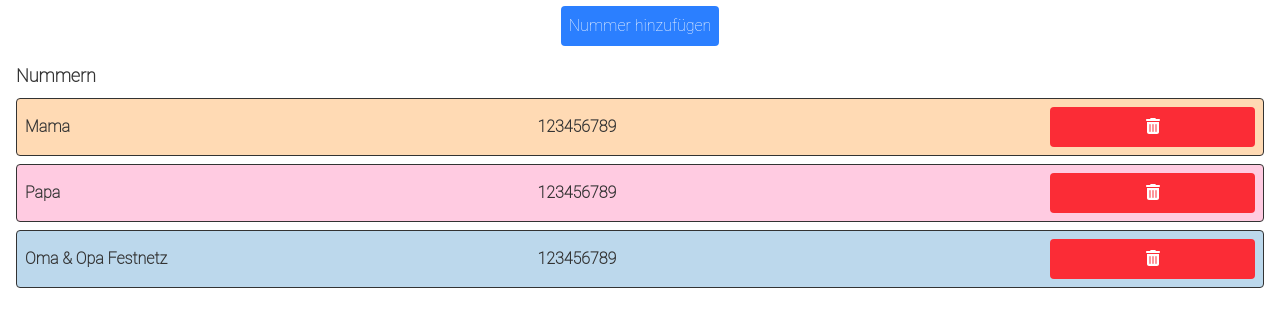
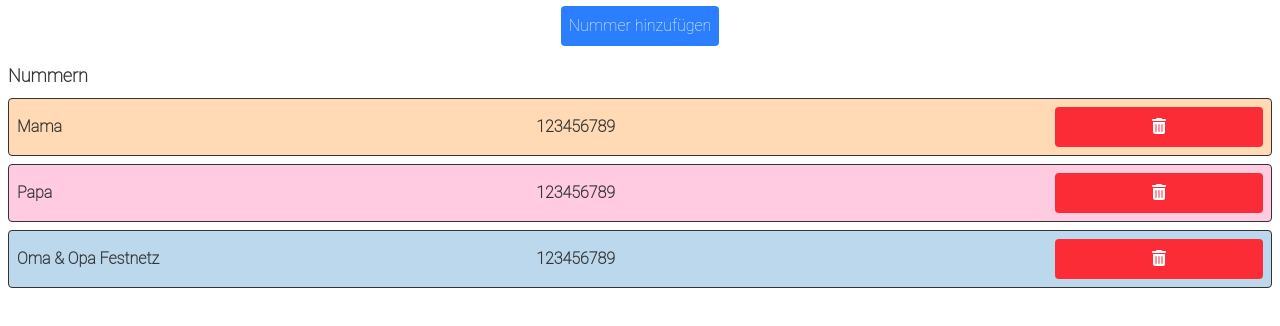
Before and after one commit to chkais/telefonnummernmerkspiel, a Next.js app: page /settings in a window 1280 px wide. Shown: the part 450-776 px from the top of the page. Built offline with nearby package versions, Linux system fonts and the light colour scheme.

Commit message:
Layout Fix Setting Page

```diff
--- a/src/app/(fullHeader)/settings/page.tsx
+++ b/src/app/(fullHeader)/settings/page.tsx
@@ -75,7 +75,7 @@ export default function Home() {
             >
                 Nummer hinzufügen
             </button>
-            <div className="mt-4 px-2 w-full">
+            <div className="mt-4 w-full">
                 <h2 className="text-lg font-bold mb-2">Nummern</h2>
                 {config.contacts.map((contact, index) => (
                     <div key={index}
```
